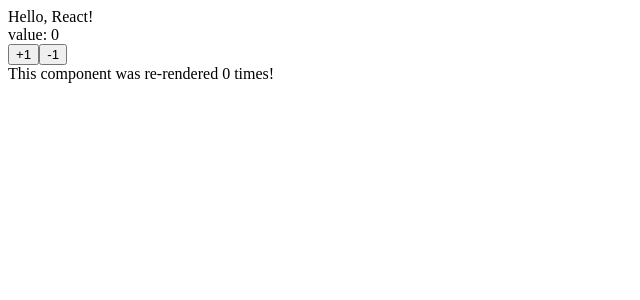
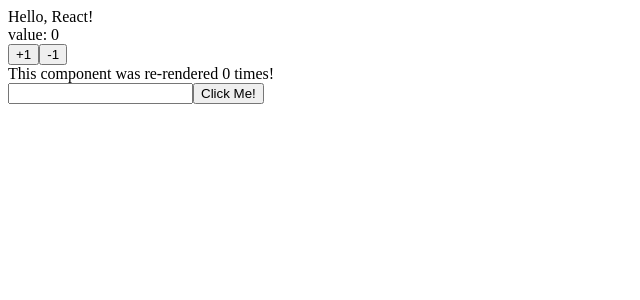
Before and after one commit to haramiya/my-first-react-app-in-typescript, a React (Create React App) app: page / in a window 1280 px wide. Shown: the top 300 px of the page, without its empty margins (0-640 px from the left). Built offline with nearby package versions, Linux system fonts and the light colour scheme.

Commit message:
useRef-basic

```diff
--- a/src/Counter.tsx
+++ b/src/Counter.tsx
@@ -24,12 +24,21 @@
         renderTimes.current = renderTimes.current + 1;
     });
 
+    const ref = useRef<HTMLInputElement>(null!);
+    const focusInput = () =>
+    {
+        // ref.currentがある場合にfocus()してっていう意味
+        ref.current.focus();
+    }
+
     return (
         <div>
             <div>value: {value}</div>
             <button onClick={increment}>+1</button>
             <button onClick={decrement}>-1</button>
             <div>This component was re-rendered {renderTimes.current} times!</div>
+            <input ref={ref} type="text" />
+            <button onClick={focusInput}>Click Me!</button>
         </div>
     );
 }
```
